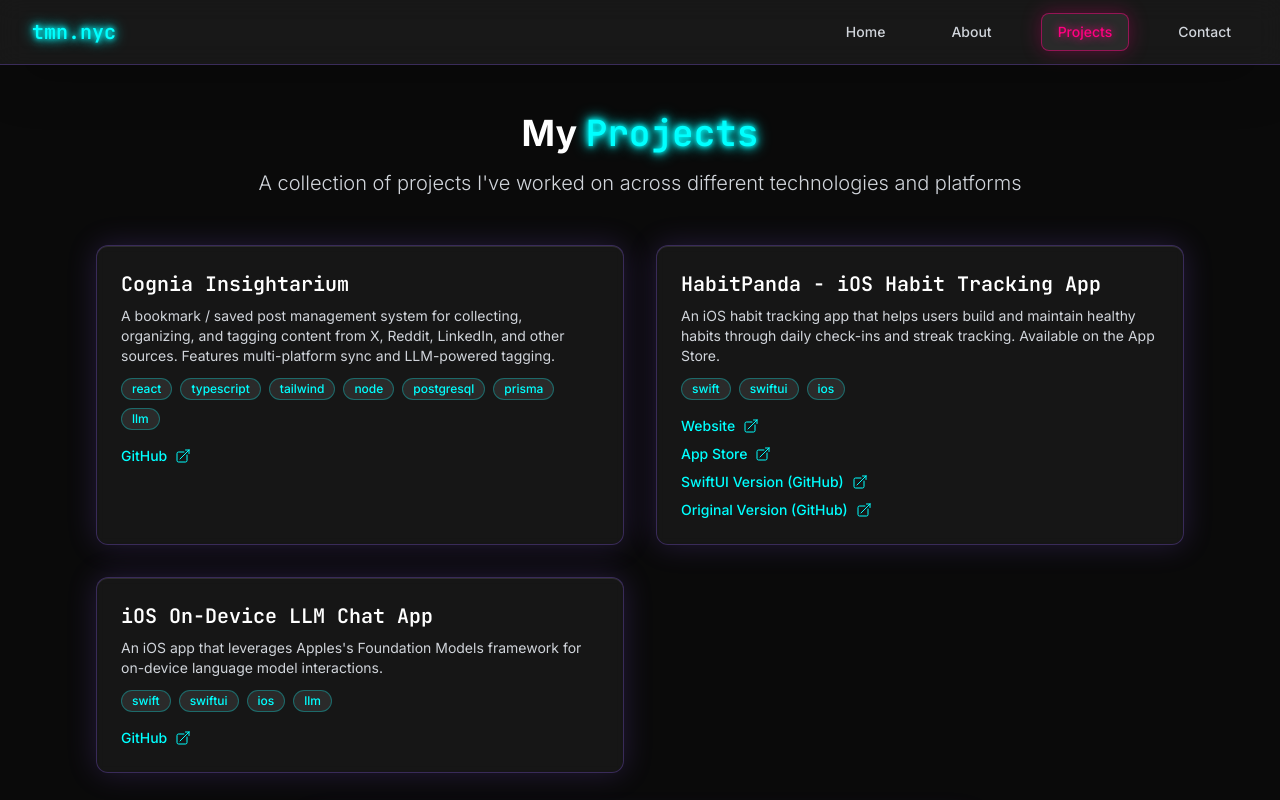
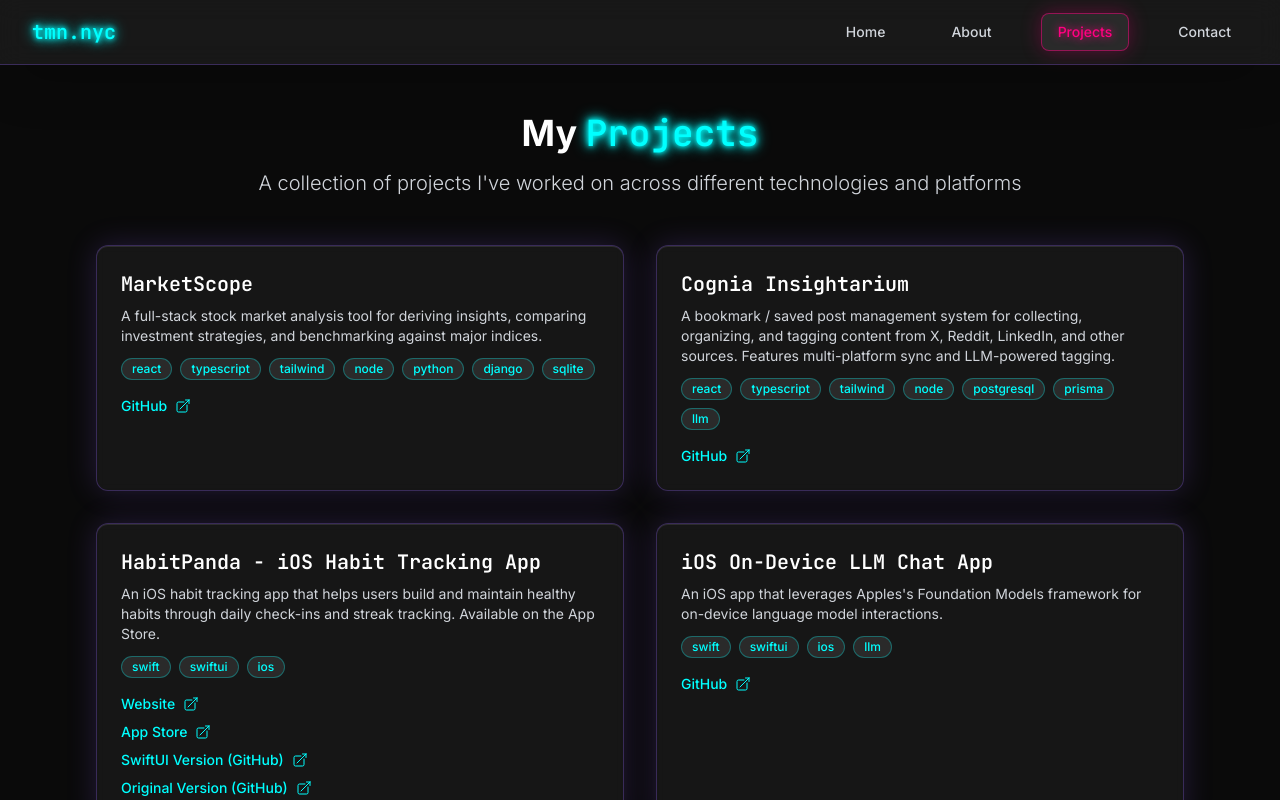
Before and after one commit to tmnance/tmn.nyc, a React (Vite) app: page /projects in a window 1280 px wide. Shown: the top 800 px of the page. Built offline with nearby package versions, Linux system fonts and the light colour scheme; the HTML template or start-up script is replaced by a standard one.

Commit message:
Add MarketScope project

```diff
--- a/src/data/content.ts
+++ b/src/data/content.ts
@@ -15,6 +15,18 @@ export interface ContactLink {
 }
 
 export const projects: Project[] = [
+  {
+    name: 'MarketScope',
+    description:
+      'A full-stack stock market analysis tool for deriving insights, comparing investment strategies, and benchmarking against major indices.',
+    technologies: ['react', 'typescript', 'tailwind', 'node', 'python', 'django', 'sqlite'],
+    links: [
+      {
+        name: 'GitHub',
+        url: 'https://github.com/tmnance/investing-explorer',
+      },
+    ],
+  },
   {
     name: 'Cognia Insightarium',
     description:
```
